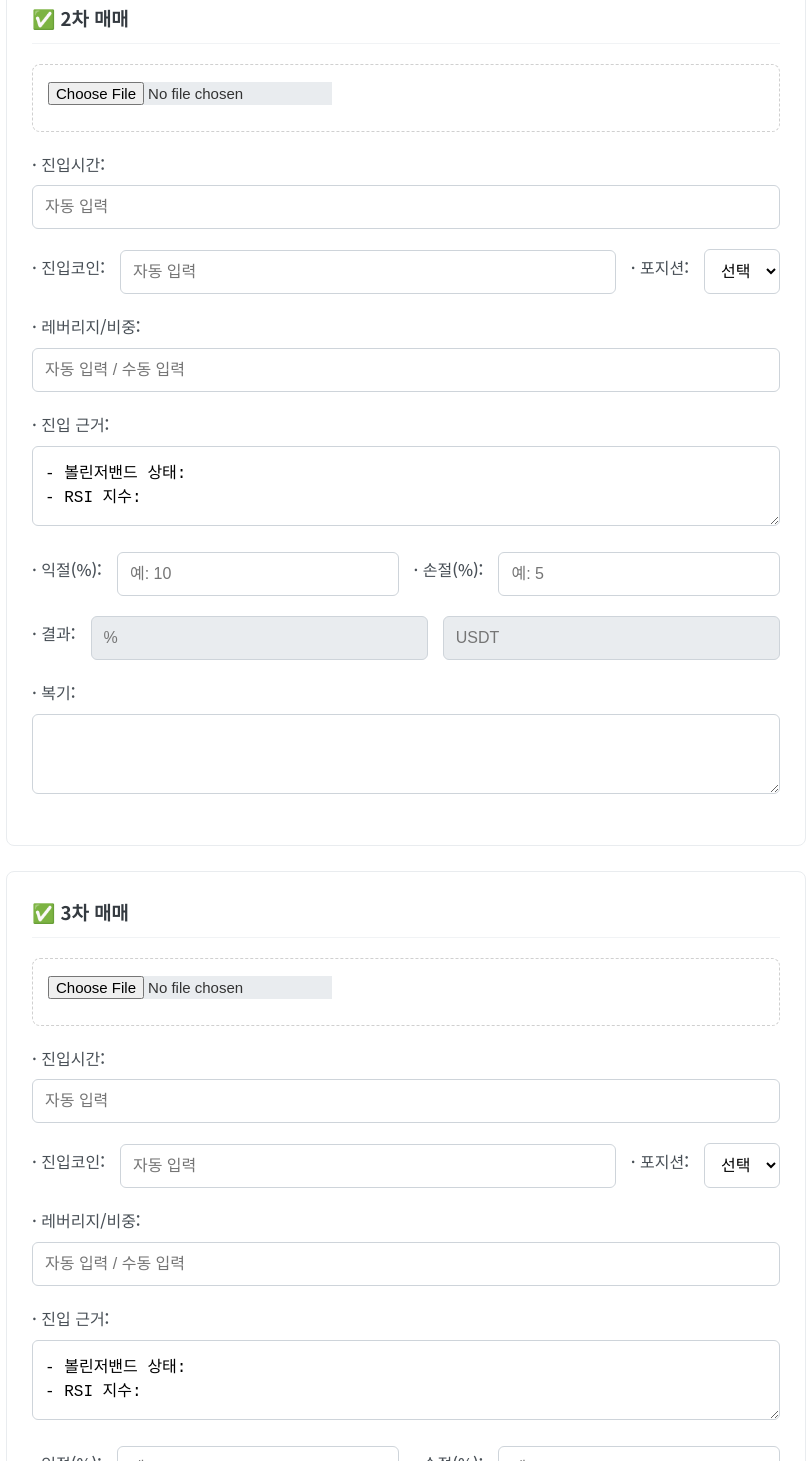
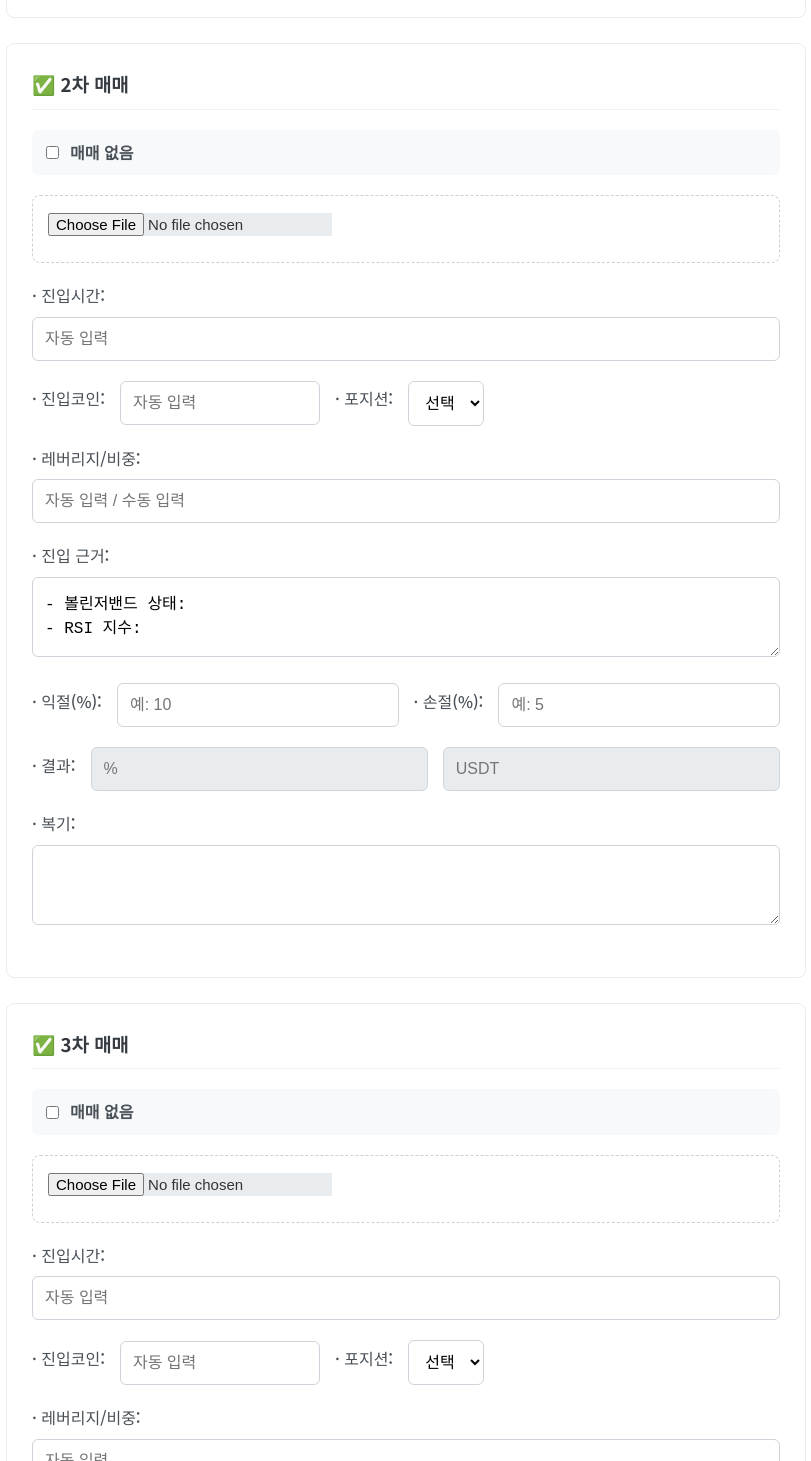
Before and after one commit to Johnhyeon/trading_journal, a plain HTML site: page index.html in a window 1280 px wide. Shown: the part 1339-2800 px from the top of the page, without its empty margins (234-1045 px from the left). Drawn offline with Linux system fonts and the light colour scheme.

Commit message:
UPDATE 체크 박스 추가

```diff
--- a/index.html
+++ b/index.html
@@ -3,7 +3,7 @@
 <head>
     <meta charset="UTF-8">
     <meta name="viewport" content="width=device-width, initial-scale=1.0">
-    <title>코인 매매일지 (수동 선택 버전)</title>
+    <title>코인 매매일지</title>
     <link rel="stylesheet" href="style.css">
     <script src='https://cdn.jsdelivr.net/npm/tesseract.js@5/dist/tesseract.min.js' defer></script>
 </head>
@@ -29,6 +29,11 @@
 
                 <section class="card trade-log">
                     <h3>✅ 1차 매매</h3>
+                    <div class="form-group no-trade-group">
+                        <input type="checkbox" class="no-trade-checkbox" id="no-trade-1" data-slot="1">
+                        <label for="no-trade-1">매매 없음</label>
+                    </div>
+                    <div class="trade-fields-container" id="trade-fields-1">
                         <div class="upload-area">
                             <input type="file" class="trade-image-upload" data-slot="1" accept="image/*">
                             <div class="status" id="status-1"></div>
@@ -37,9 +42,9 @@
                             <label>· 진입시간:</label>
                             <input type="text" id="entry-time-1" placeholder="자동 입력">
                         </div>
-                    <div class="form-group-inline">
+                        <div class="form-group-inline coin-position-group">
                             <label>· 진입코인:</label>
-                        <input type="text" id="coin-1" placeholder="자동 입력" style="flex-grow: 2;">
+                            <input type="text" id="coin-1" placeholder="자동 입력">
                             <label>· 포지션:</label>
                             <select id="position-1" class="position-select">
                                 <option value="">선택</option>
@@ -71,10 +76,16 @@
                             <label>· 복기:</label>
                             <textarea id="review-1" rows="3"></textarea>
                         </div>
+                    </div>
                 </section>
 
                 <section class="card trade-log">
                     <h3>✅ 2차 매매</h3>
+                    <div class="form-group no-trade-group">
+                        <input type="checkbox" class="no-trade-checkbox" id="no-trade-2" data-slot="2">
+                        <label for="no-trade-2">매매 없음</label>
+                    </div>
+                    <div class="trade-fields-container" id="trade-fields-2">
                         <div class="upload-area">
                             <input type="file" class="trade-image-upload" data-slot="2" accept="image/*">
                             <div class="status" id="status-2"></div>
@@ -83,9 +94,9 @@
                             <label>· 진입시간:</label>
                             <input type="text" id="entry-time-2" placeholder="자동 입력">
                         </div>
-                     <div class="form-group-inline">
+                         <div class="form-group-inline coin-position-group">
                             <label>· 진입코인:</label>
-                        <input type="text" id="coin-2" placeholder="자동 입력" style="flex-grow: 2;">
+                            <input type="text" id="coin-2" placeholder="자동 입력">
                             <label>· 포지션:</label>
                             <select id="position-2" class="position-select">
                                 <option value="">선택</option>
@@ -117,10 +128,16 @@
                             <label>· 복기:</label>
                             <textarea id="review-2" rows="3"></textarea>
                         </div>
+                    </div>
                 </section>
 
                 <section class="card trade-log">
                     <h3>✅ 3차 매매</h3>
+                    <div class="form-group no-trade-group">
+                        <input type="checkbox" class="no-trade-checkbox" id="no-trade-3" data-slot="3">
+                        <label for="no-trade-3">매매 없음</label>
+                    </div>
+                    <div class="trade-fields-container" id="trade-fields-3">
                         <div class="upload-area">
                             <input type="file" class="trade-image-upload" data-slot="3" accept="image/*">
                             <div class="status" id="status-3"></div>
@@ -129,9 +146,9 @@
                             <label>· 진입시간:</label>
                             <input type="text" id="entry-time-3" placeholder="자동 입력">
                         </div>
-                     <div class="form-group-inline">
+                         <div class="form-group-inline coin-position-group">
                             <label>· 진입코인:</label>
-                        <input type="text" id="coin-3" placeholder="자동 입력" style="flex-grow: 2;">
+                            <input type="text" id="coin-3" placeholder="자동 입력">
                             <label>· 포지션:</label>
                             <select id="position-3" class="position-select">
                                 <option value="">선택</option>
@@ -141,7 +158,7 @@
                         </div>
                         <div class="form-group">
                             <label>· 레버리지/비중:</label>
-                        <input type="text" id="leverage-3" placeholder="자동 입력 / 수동 입력">
+                            <input type="text" id="leverage-3" placeholder="자동 입력">
                         </div>
                         <div class="form-group">
                             <label>· 진입 근거:</label>
@@ -163,6 +180,7 @@
                             <label>· 복기:</label>
                             <textarea id="review-3" rows="3"></textarea>
                         </div>
+                    </div>
                 </section>
             </div>
 
```
Lines whose indentation alone changed are shown as unchanged.
